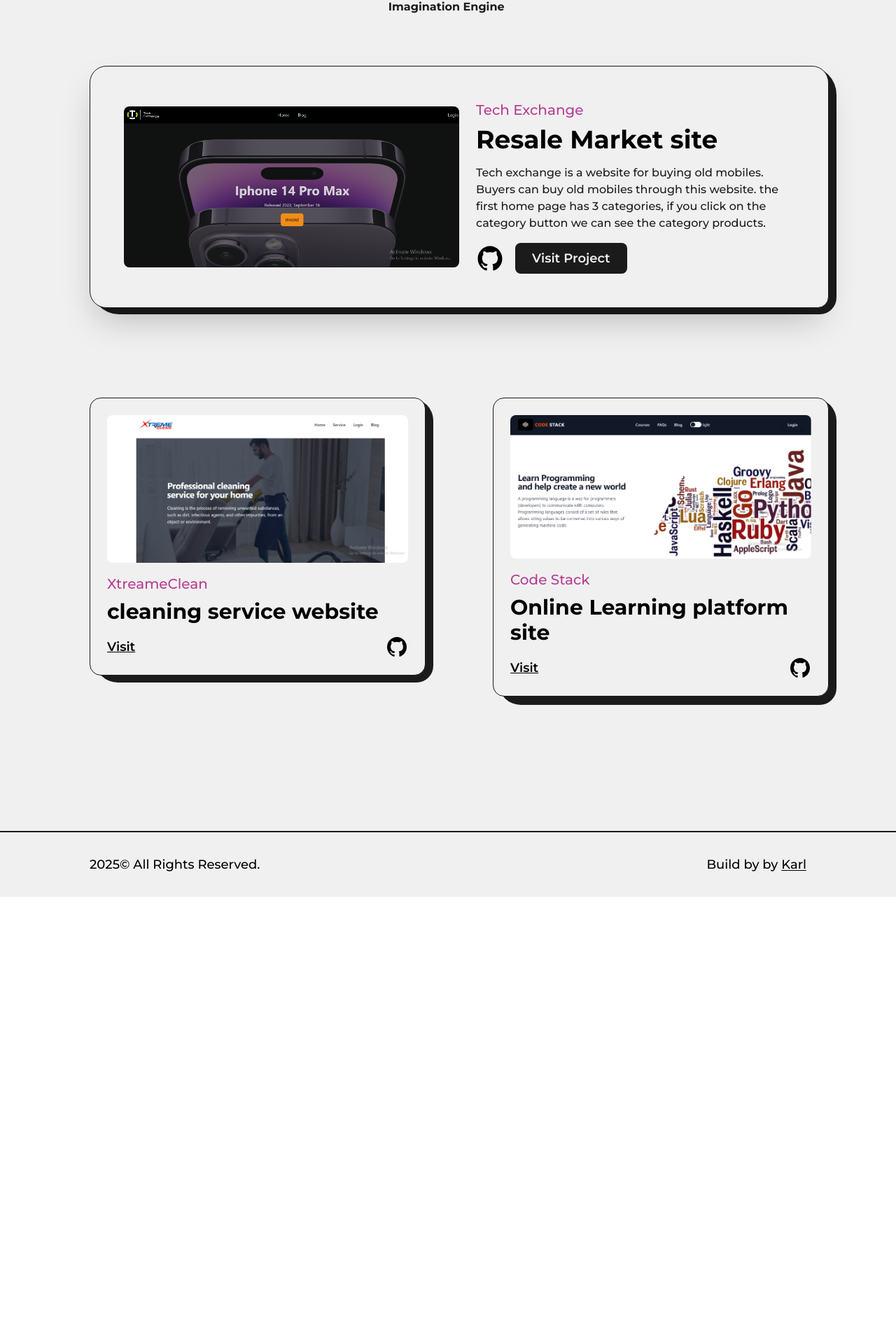
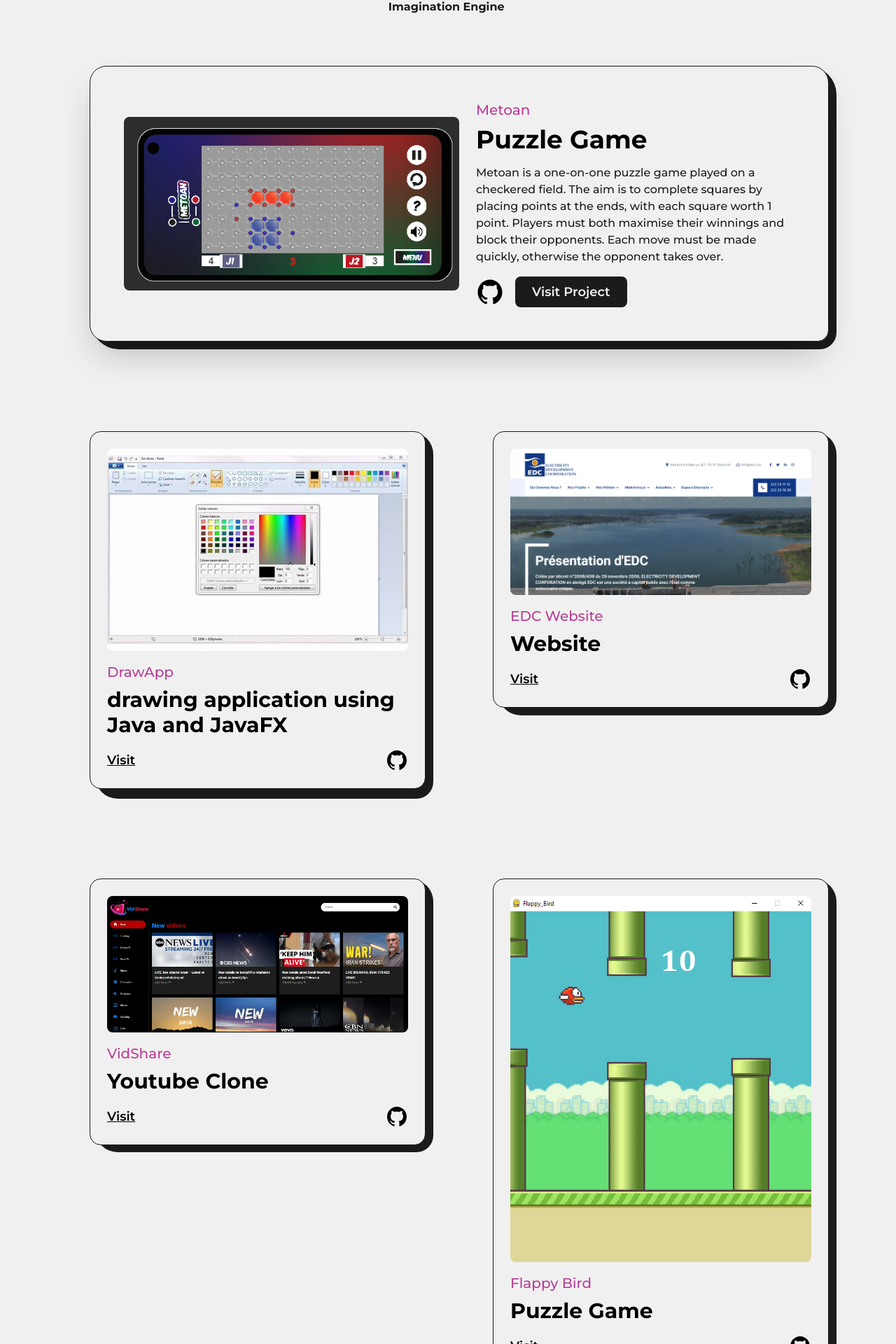
Before and after one commit to GDev-Karl/rihen_platform, a Next.js app in the folder frontend/: page /projects in a window 1280 px wide. Shown: the part 170-2090 px from the top of the page at 70% size. Before the commit the page ends 1451 px from the top, so only its background shows below. Built offline with nearby package versions, Linux system fonts and the light colour scheme.

Commit message:
project added

```diff
--- a/frontend/src/pages/projects.js
+++ b/frontend/src/pages/projects.js
@@ -5,9 +5,11 @@ import Head from "next/head";
 import Image from "next/image";
 import Link from "next/link";
 import React from "react";
-import project1 from "../../public/images/projects/project1img1.png";
-import project2 from "../../public/images/projects/project2img1.png";
-import project3 from "../../public/images/projects/project3img1.png";
+import Metoan from "../../public/images/projects/Metoan_image.png";
+import DrawApp from "../../public/images/projects/DrawApp_image.jpeg";
+import EDC from "../../public/images/projects/siteEDC_image.png";
+import VidShare from "../../public/images/projects/VidShare_image.jpeg";
+import FlappyBird from "../../public/images/projects/Flappy_Bird_image.png";
 import TransitionEffect from "@/components/TransitionEffect";
 const FeaturedProject = ({ type, title, summary, img, link, github }) => {
   return (
@@ -137,31 +139,51 @@ const projects = () => {
           <div className="grid grid-cols-12 gap-24 gap-y-32 xl:gap-x-16 lg:gap-x-8 md:gap-y-24 sm:gap-x-0">
             <div className="col-span-12">
               <FeaturedProject
-                type="Tech Exchange"
-                title="Resale Market site"
-                summary="Tech exchange is a website for buying old mobiles. Buyers can buy old mobiles through this website. the first home page has 3 categories, if you click on the category button we can see the category products."
-                img={project1}
-                link="https://used-products-resale-45da8.web.app/"
-                github="https://github.com/Mihir160/b612-used-products-resale-clients-side"
+                type="Metoan"
+                title="Puzzle Game"
+                summary="Metoan is a one-on-one puzzle game played on a checkered field. The aim is to complete squares by placing points at the ends, with each square worth 1 point. Players must both maximise their winnings and block their opponents. Each move must be made quickly, otherwise the opponent takes over."
+                img={Metoan}
+                link="https://github.com/GDev-Karl/Metoan"
+                github="https://github.com/GDev-Karl/Metoan"
               ></FeaturedProject>
             </div>
             <div className="col-span-6 sm:col-span-12">
               <Projects
-                type="XtreameClean"
-                title="cleaning service website"
-                img={project2}
-                link="https://b6a11-service-review.web.app/"
-                github="https://github.com/Mihir160/b6a11-service-review-client-side"
+                type="DrawApp"
+                title="drawing application using Java and JavaFX"
+                img={DrawApp}
+                link="https://github.com/GDev-Karl/DrawApp"
+                github="https://github.com/GDev-Karl/DrawApp"
               ></Projects>
             </div>
             <div className="col-span-6 sm:col-span-12">
               {" "}
               <Projects
-                type="Code Stack"
-                title="Online Learning platform site"
-                img={project3}
-                link="https://code-stack-1a5a8.web.app/"
-                github="https://github.com/Mihir160/b610-learning-platform-client-side"
+                type="EDC Website"
+                title="Website"
+                img={EDC}
+                link="https://gdev-karl.github.io/siteEdc/"
+                github="https://github.com/GDev-Karl/siteEdc"
+              ></Projects>
+            </div>
+            <div className="col-span-6 sm:col-span-12">
+              {" "}
+              <Projects
+                type="VidShare"
+                title="Youtube Clone"
+                img={VidShare}
+                link="https://hilarious-muffin-7168a8.netlify.app/"
+                github="https://github.com/GDev-Karl/vid_share"
+              ></Projects>
+            </div>
+            <div className="col-span-6 sm:col-span-12">
+              {" "}
+              <Projects
+                type="Flappy Bird"
+                title="Puzzle Game"
+                img={FlappyBird}
+                link="https://drive.google.com/drive/folders/1LhLf2yk4B1GcgTXPwLPgvWjbKwbF0gQ3"
+                github="https://github.com/GDev-Karl/Flappy_Bird_"
               ></Projects>
             </div>
           </div>
```
